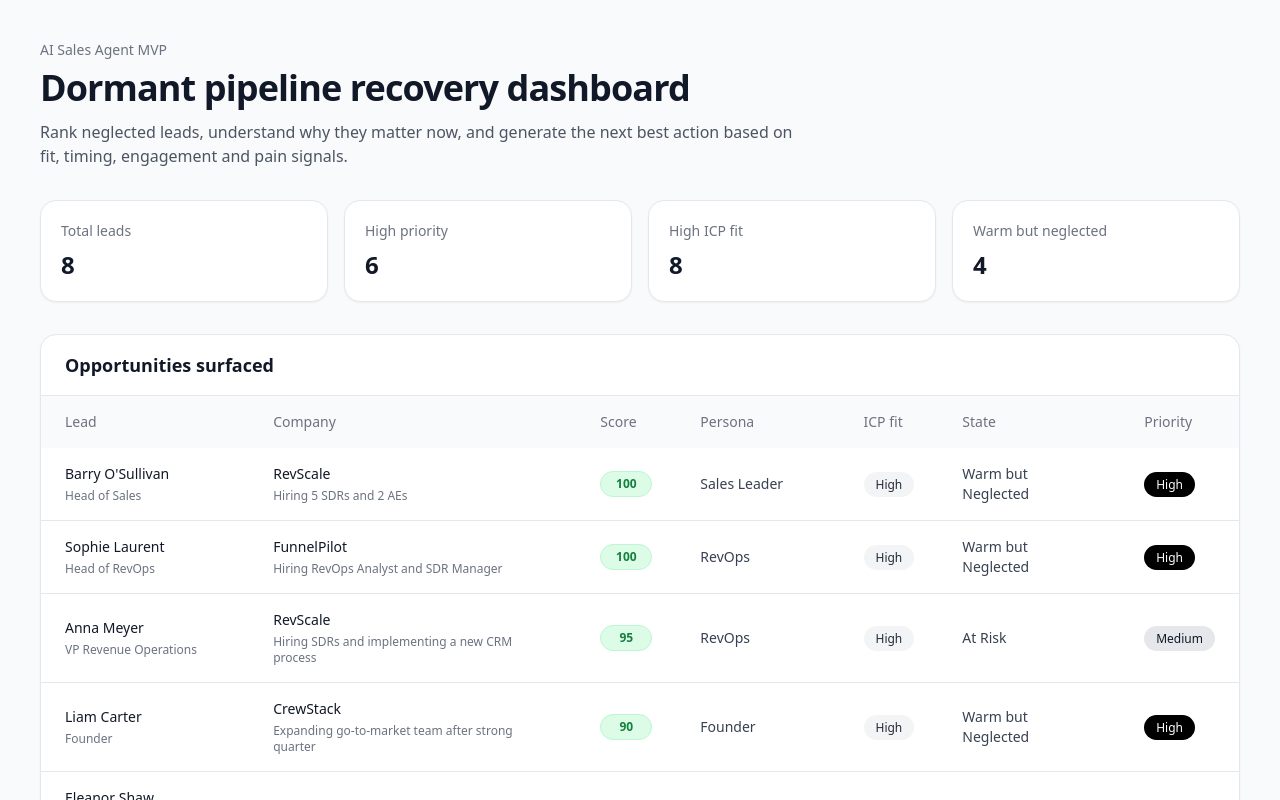
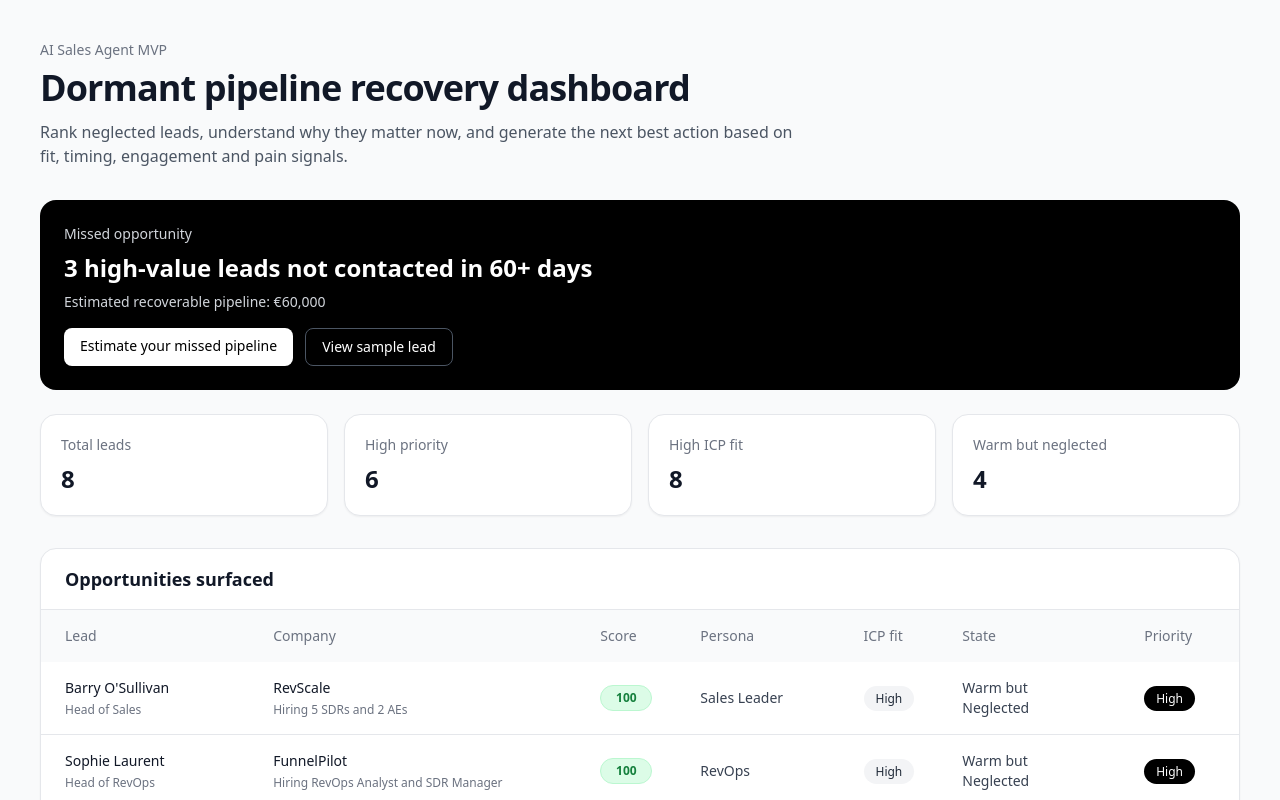
Before and after one commit to powerstephen/ai-sales-agent-mvp-new, a Next.js app: page / in a window 1280 px wide. Shown: the top 800 px of the page. Built offline with nearby package versions, Linux system fonts and the light colour scheme.

Commit message:
Update page.tsx

```diff
--- a/app/page.tsx
+++ b/app/page.tsx
@@ -25,6 +25,11 @@ export default function HomePage() {
   const warmNeglected = enrichedLeads.filter((lead) => lead.state === "Warm but Neglected").length;
   const highICP = enrichedLeads.filter((lead) => lead.icpFit === "High").length;
 
+  const highValueDormant = enrichedLeads.filter(
+    (lead) => lead.score >= 80 && lead.lastContactedDays > 60
+  );
+  const estimatedPipeline = highValueDormant.length * 20000;
+
   return (
     <main className="min-h-screen bg-gray-50 px-6 py-10 md:px-10">
       <div className="mx-auto max-w-7xl">
@@ -36,6 +41,31 @@ export default function HomePage() {
           <p className="mt-3 max-w-3xl text-base text-gray-600">
             Rank neglected leads, understand why they matter now, and generate the next best action based on fit, timing, engagement and pain signals.
           </p>
+        </div>
+
+        <div className="mb-6 rounded-2xl bg-black p-6 text-white">
+          <p className="text-sm text-gray-300">Missed opportunity</p>
+          <p className="mt-2 text-2xl font-semibold">
+            {highValueDormant.length} high-value leads not contacted in 60+ days
+          </p>
+          <p className="mt-2 text-sm text-gray-300">
+            Estimated recoverable pipeline: €{estimatedPipeline.toLocaleString()}
+          </p>
+
+          <div className="mt-4 flex flex-wrap gap-3">
+            <Link
+              href="/calculator"
+              className="rounded-lg bg-white px-4 py-2 text-sm font-medium text-black"
+            >
+              Estimate your missed pipeline
+            </Link>
+            <Link
+              href="/lead/lead_001"
+              className="rounded-lg border border-gray-600 px-4 py-2 text-sm text-white"
+            >
+              View sample lead
+            </Link>
+          </div>
         </div>
 
         <div className="mb-8 grid gap-4 md:grid-cols-4">
@@ -89,7 +119,11 @@ export default function HomePage() {
                       <p className="mt-1 text-xs text-gray-500">{lead.companyData.signal}</p>
                     </td>
                     <td className="px-6 py-4">
-                      <span className={`inline-flex min-w-[52px] justify-center rounded-full border px-3 py-1 text-xs font-semibold ${getScoreStyles(lead.score)}`}>
+                      <span
+                        className={`inline-flex min-w-[52px] justify-center rounded-full border px-3 py-1 text-xs font-semibold ${getScoreStyles(
+                          lead.score
+                        )}`}
+                      >
                         {lead.score}
                       </span>
                     </td>
```
